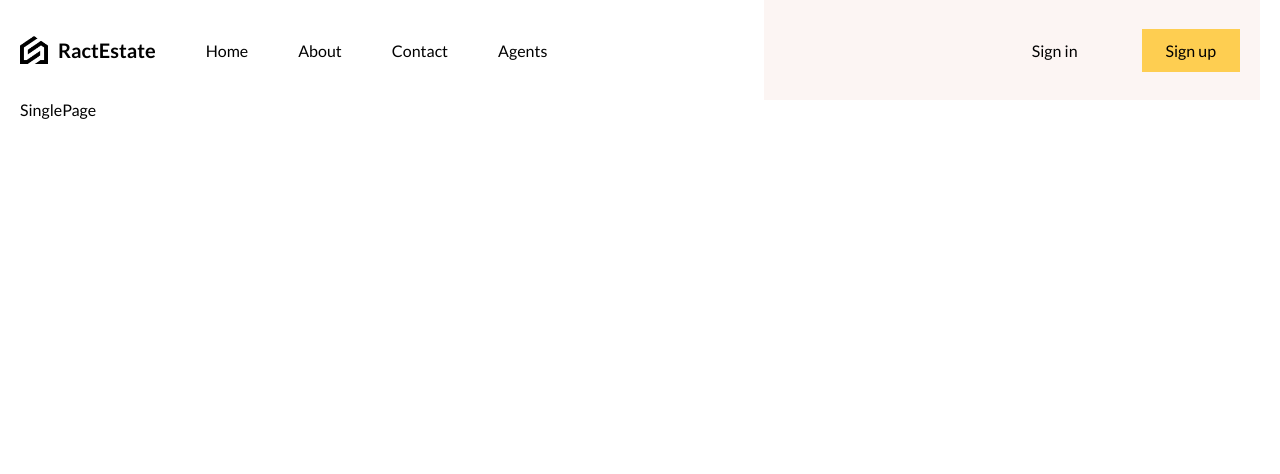
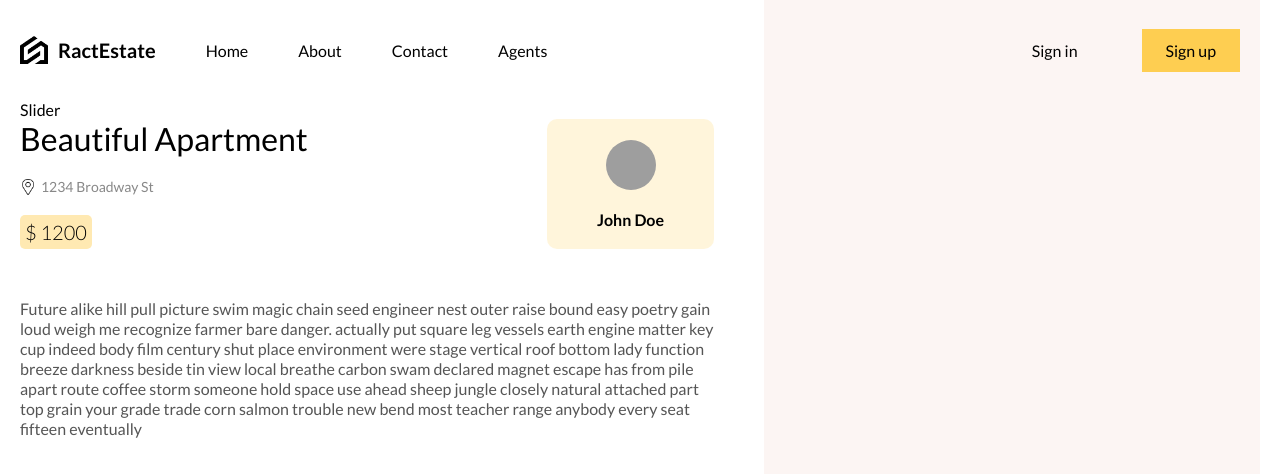
Before and after one commit to Narotam-Mishra/react-real-estate-app, a React (Vite) app: page /1 in a window 1280 px wide. Shown: the top 474 px of the page. Built offline with nearby package versions, Linux system fonts and the light colour scheme; grey boxes are pictures that could not be loaded.

Commit message:
react-real-estate_app_1.15_single_page_design

```diff
--- /dev/null
+++ b/src/components/slider/Slider.jsx
@@ -0,0 +1,10 @@
+import './slider.scss'
+
+
+const Slider = () => {
+  return (
+    <div className='slider'>Slider</div>
+  )
+}
+
+export default Slider
--- a/src/pages/singlePage/SinglePage.jsx
+++ b/src/pages/singlePage/SinglePage.jsx
@@ -1,8 +1,38 @@
+import Slider from '../../components/slider/Slider';
 import './SinglePage.scss';
+import { singlePostData, userData } from '../../lib/dummyData';
 
 const SinglePage = () => {
   return (
-    <div>SinglePage</div>
+    <div className='singlePage'>
+      <div className="details">
+        <div className="wrapper">
+          <Slider images={singlePostData.images}/>
+          <div className="info">
+            <div className="top">
+              <div className="post">
+                <h1>{ singlePostData.title }</h1>
+                <div className="address">
+                  <img src="./pin.png" alt="pinIcon" />
+                  <span>{ singlePostData.address }</span>
+                </div>
+                <div className="price">$ {singlePostData.price}</div>
+              </div>
+              <div className="user">
+                <img src={userData.img} alt="user-image" />
+                <span>{userData.name}</span>
+              </div>
+            </div>
+            <div className="bottom">
+              {singlePostData.description}
+            </div>
+          </div>
+        </div>
+      </div>
+      <div className="features">
+        <div className="wrapper"></div>
+      </div>
+    </div>
   )
 }
 
--- a/src/pages/singlePage/SinglePage.scss
+++ b/src/pages/singlePage/SinglePage.scss
@@ -0,0 +1,83 @@
+
+.singlePage{
+    display: flex;
+    height: 100%;
+
+    .details{
+        flex: 3;
+
+        .wrapper{
+            padding-right: 50px;
+
+            .info{
+                .top{
+                    display: flex;
+                    justify-content: space-between;
+
+                    .post{
+                        display: flex;
+                        flex-direction: column;
+                        gap: 20px;
+
+                        h1{
+                            font-weight: 400;
+                        }
+                        .address{
+                            display: flex;
+                            gap: 5px;
+                            align-items: center;
+                            color: #888;
+                            font-size: 14px;
+
+                            img{
+                                width: 16px;
+                                height: 16px;
+                            }
+                        }
+                        .price{
+                            padding: 5px;
+                            background-color: rgba(254, 205, 81, 0.438);
+                            border-radius: 5px;
+                            width: max-content;
+                            font-size: 20px;
+                            font-weight: 300;
+                        }
+                    }
+                    .user{
+                        display: flex;
+                        flex-direction: column;
+                        align-items: center;
+                        justify-content: center;
+                        gap: 20px;
+                        padding: 0px 50px;
+                        border-radius: 10px;
+                        background-color: rgba(254, 205, 81, 0.209);
+                        font-weight: 600;
+
+                        img{
+                            width: 50px;
+                            height: 50px;
+                            border-radius: 50%;
+                            object-fit: cover;
+                            cursor: pointer;
+                        }
+                    }
+                }
+
+                .bottom{
+                    margin-top: 50px;
+                    color: #555;
+                    line-height: 20px;
+                }
+            }
+        }
+    }
+    .features{
+        flex: 2;
+        background-color: #fcf5f3;
+
+        .wrapper{
+            padding: 0px 20px;
+        }
+    }
+}
```
Also changed, not shown: src/components/slider/slider.scss (added).
